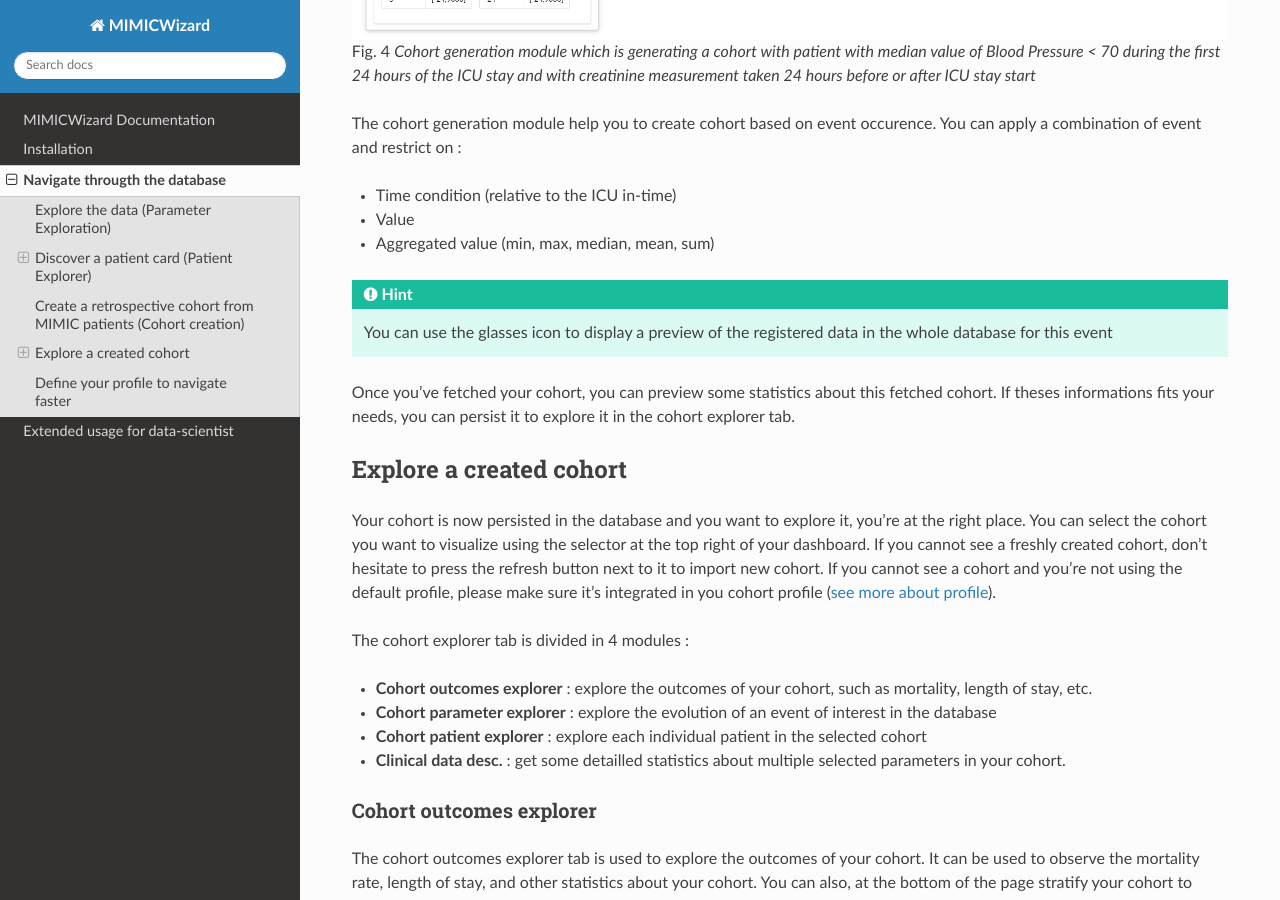
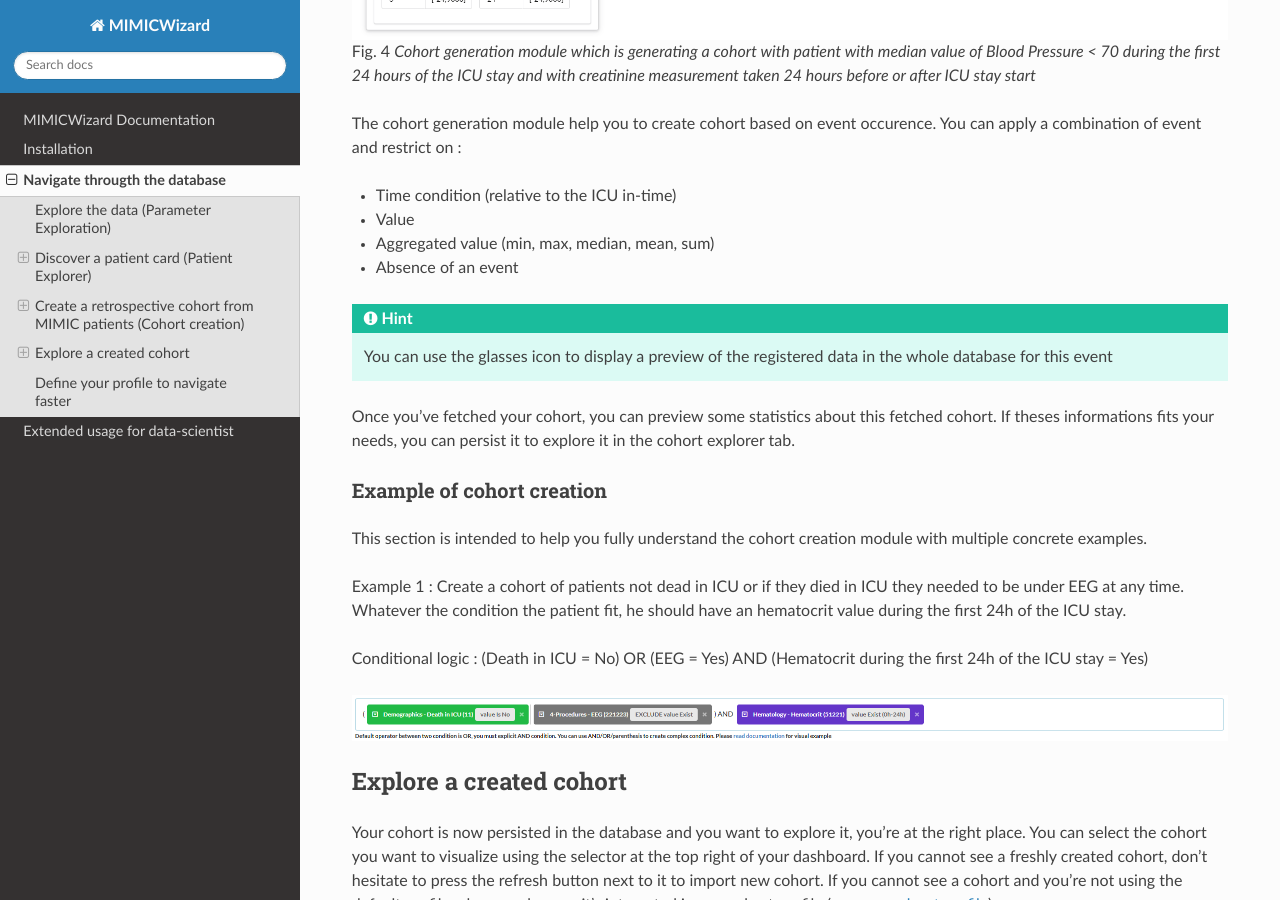
Before and after one commit to biomerieux-open-sources/mimicwizard-documentation, a Sphinx documentation site: the page built from docs/source/explore.rst, in a window 1280 px wide and 900 px high, scrolled down 2709 px. Built offline with Sphinx 7.4.7 and the Read the Docs theme 3.1.0, drawn with Linux system fonts in a browser that asks for light colours; pages that are not in the unit, such as notebooks, are missing from menus.

Commit message:
feat: add first example for cohort creation

```diff
--- a/docs/source/explore.rst
+++ b/docs/source/explore.rst
@@ -80,11 +80,27 @@ The cohort generation module help you to create cohort based on event occurence.
 - Time condition (relative to the ICU in-time)
 - Value
 - Aggregated value (min, max, median, mean, sum)
+- Absence of an event
 
 .. hint:: You can use the glasses icon to display a preview of the registered data in the whole database for this event
 
 Once you've fetched your cohort, you can preview some statistics about this fetched cohort.
 If theses informations fits your needs, you can persist it to explore it in the cohort explorer tab.
+
+Example of cohort creation
+++++++++++++++++++++++++++++
+
+This section is intended to help you fully understand the cohort creation module with multiple concrete examples.
+
+Example 1 : Create a cohort of patients not dead in ICU or if they died in ICU they needed to be under EEG at any time. Whatever the condition the patient fit, he should have an hematocrit value during the first 24h of the ICU stay.
+
+Conditional logic : (Death in ICU = No) OR (EEG = Yes) AND (Hematocrit during the first 24h of the ICU stay = Yes)
+
+.. figure::
+      assets/cohort_example_1.png
+      :name: cohort_example_1
+      :width: 100%
+      :class: no-scaled-link
 
 Explore a created cohort
 ************************
```
Also changed, not shown: docs/source/assets/cohort_example_1.png (added).
